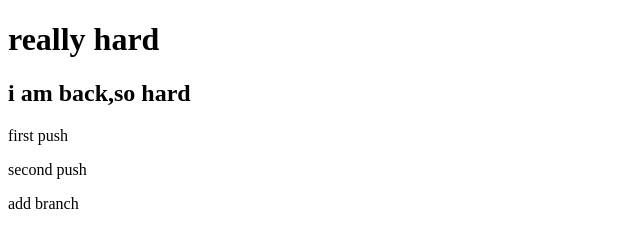
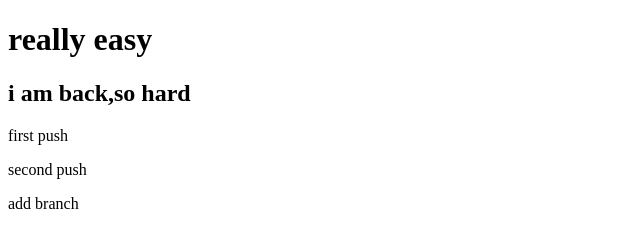
Before and after one commit to flashhu/TryTeamWork, a plain HTML site: page index.html in a window 1280 px wide. Shown: the top 226 px of the page, 0-640 px from the left. Drawn offline with Linux system fonts and the light colour scheme.

Commit message:
冲突模拟

```diff
--- a/index.html
+++ b/index.html
@@ -5,7 +5,7 @@
 	<title>Document</title>
 </head>
 <body>
-	<h1>really hard</h1>
+	<h1>really easy</h1>
 	<h2>i am back,so hard</h2>
 	<p>first push</p>
 	<p>second push</p>
```
